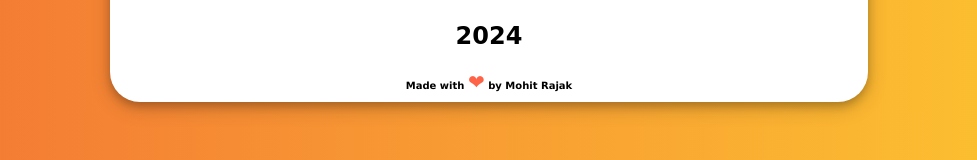
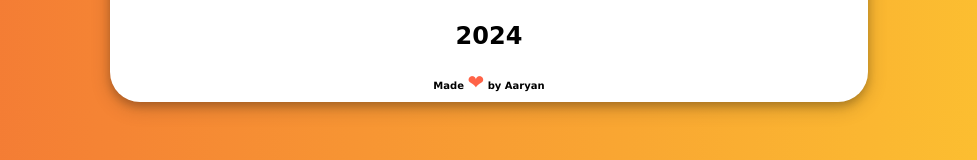
Before and after one commit to aaryany861/diwali, a plain HTML site: page index.html in a window 1280 px wide. Shown: the part 633-793 px from the top of the page, without its empty margins (151-1128 px from the left). Drawn offline with nearby package versions, Linux system fonts and the light colour scheme.

Commit message:
Update index.html

```diff
--- a/index.html
+++ b/index.html
@@ -23,7 +23,7 @@
         <span class="word">Diwali</span>
       </h1>
       <h2>2024</h2>
-      <h1 class="credit">Made with <span style="color:tomato;font-size:20px;">❤</span> by <a  href="https://www.learningrobo.com/">Mohit Rajak</a></h1>
+      <h1 class="credit">Made <span style="color:tomato;font-size:20px;">❤</span> by Aaryan </h1>
   </div>
 </div>
 </div>
```
